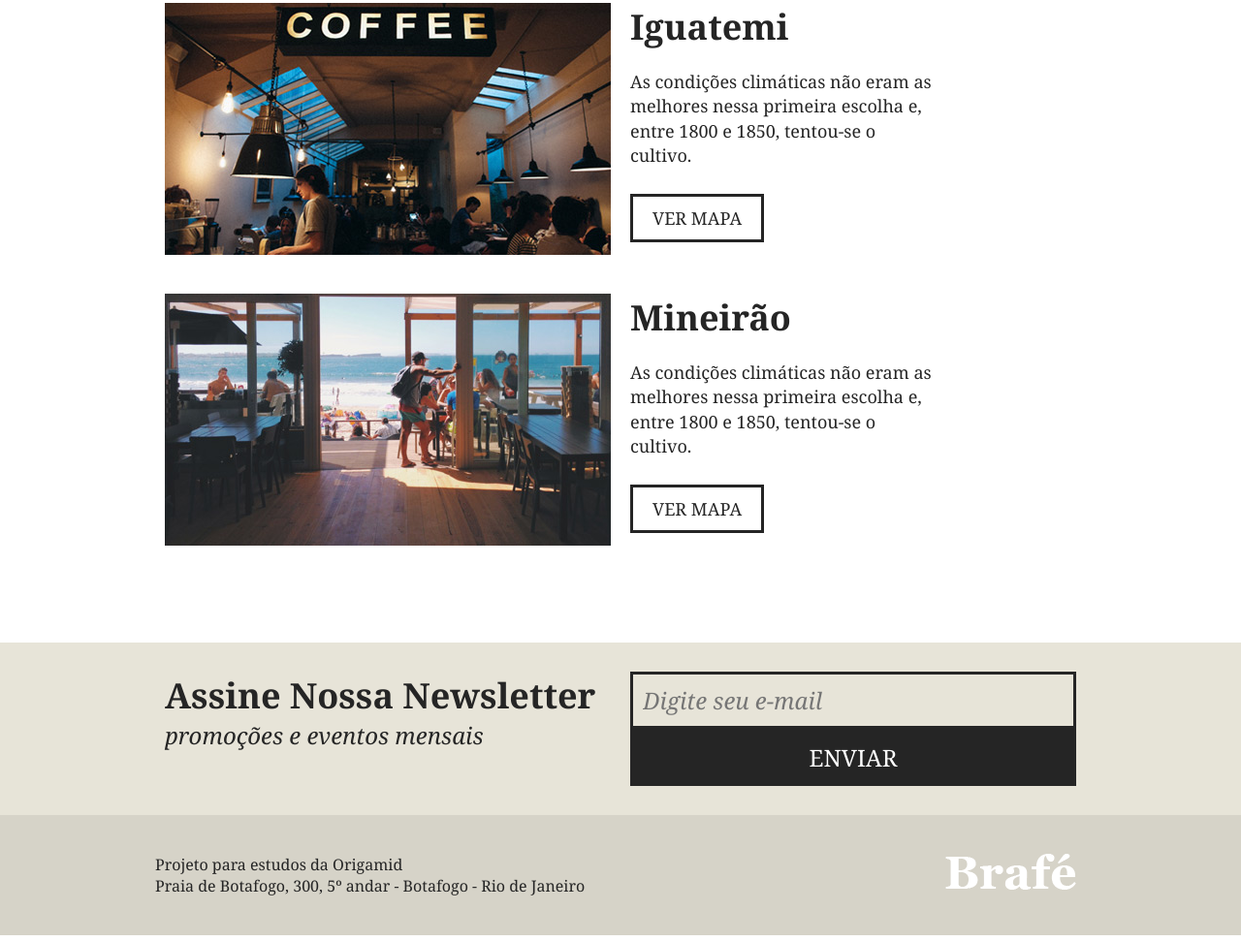
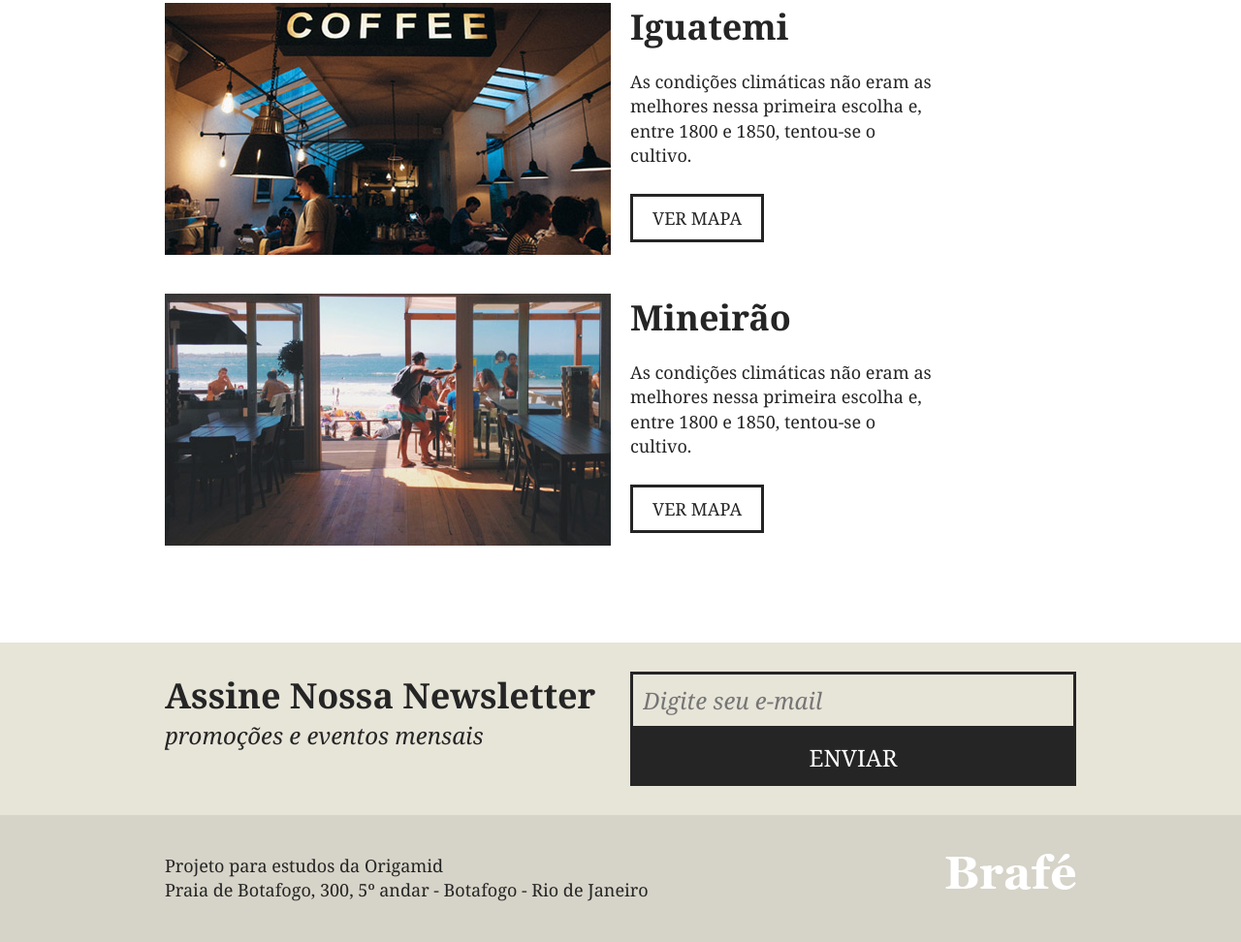
Before and after one commit to Victor800augusto/Brafe-1-flexbox, a plain HTML site: page index.html in a window 1280 px wide. Shown: the part 2141-3113 px from the top of the page at 97% size. Drawn offline with Linux system fonts and the light colour scheme.

Commit message:
correção no footer

```diff
--- a/index.html
+++ b/index.html
@@ -115,7 +115,7 @@
 	</section>
 	<footer class="footer">
 		<div class="container">
-			Projeto para estudos da Origamid<br>
+			<p>Projeto para estudos da Origamid<br>
 				Praia de Botafogo, 300, 5º andar - Botafogo - Rio de Janeiro</p>
 			<div class="footer-img">
 				<img src="img/brafe.png" alt="Brafé">
```
